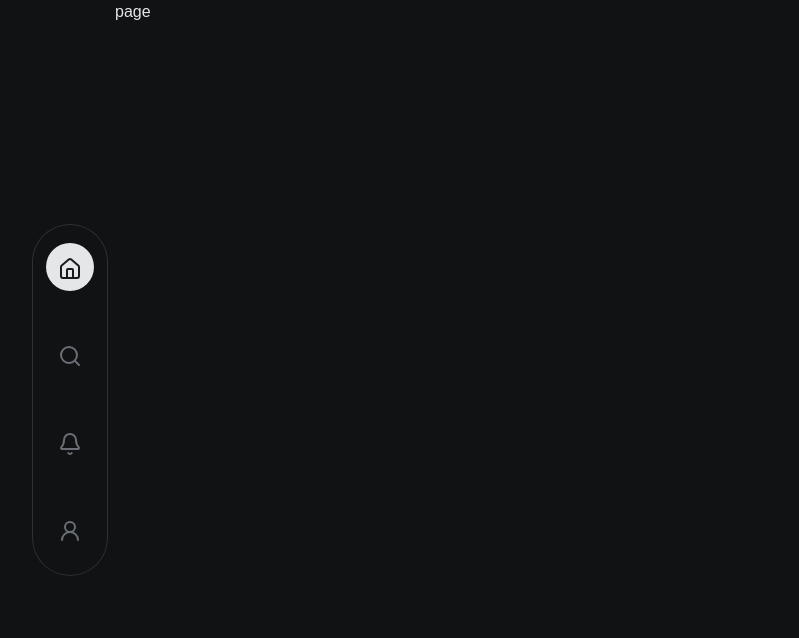
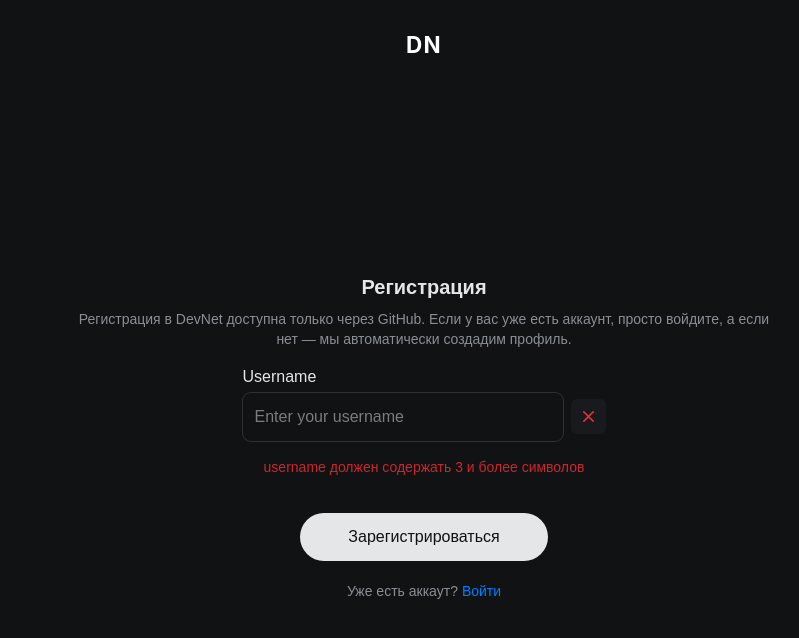
Before and after one commit to lvd536/devnet, a Next.js app: page /register in a window 1280 px wide. Shown: the top 638 px of the page, without its empty margins (216-1015 px from the left). Built offline with nearby package versions, Linux system fonts and the light colour scheme; no server answers; the database is empty.

Commit message:
- Implemented auth pages - Edit browser routes - Add logo svg

```diff
--- a/app/(auth)/layout.tsx
+++ b/app/(auth)/layout.tsx
@@ -5,7 +5,6 @@ import { useRouter } from "next/navigation";
 import { onAuthStateChanged } from "firebase/auth";
 import { auth } from "@/lib/firebase";
 import { browserRoutes } from "@/consts/browserRoutes";
-import NavBar from "@/components/NavBar";
 
 export default function AuthLayout({
     children,
@@ -31,7 +30,6 @@ export default function AuthLayout({
 
     return (
         <>
-            <NavBar />
             <main className="w-full lg:w-[700px] h-full">{children}</main>
         </>
     );
--- a/app/(auth)/login/page.tsx
+++ b/app/(auth)/login/page.tsx
@@ -1,3 +1,37 @@
+import { browserRoutes } from "@/consts/browserRoutes";
+import logo from "@/public/logo.svg";
+import Image from "next/image";
+import Link from "next/link";
+
 export default function page() {
-    return <div>page</div>;
+    return (
+        <div className="flex flex-col w-full h-full items-center gap-2 py-6">
+            <Image src={logo} alt="logo icon" width={90} height={54} />
+            <div className="flex h-full flex-col items-center justify-center gap-4">
+                <div className="flex flex-col gap-2 mt-5">
+                    <h1 className="font-semibold text-xl text-text text-center">
+                        Вход
+                    </h1>
+                    <p className="text-text-secondary font-medium text-sm text-center">
+                        В DevNet можно войти только через GitHub. Если у вас ещё
+                        нет аккаунта, просто зарегистрируйтесь или мы попробуем
+                        автоматически создать профиль и подставить username из
+                        вашего GitHub.
+                    </p>
+                </div>
+                <button className="h-12 px-12 rounded-full bg-text text-background font-medium mt-5">
+                    Войти с помощью GitHub
+                </button>
+                <div className="flex gap-1 font-medium text-sm mt-1">
+                    <p className="text-text-secondary">Еще нет аккаута?</p>
+                    <Link
+                        href={browserRoutes.auth.register.link}
+                        className="text-[#0080FF]"
+                    >
+                        Зарегистрироваться
+                    </Link>
+                </div>
+            </div>
+        </div>
+    );
 }
--- a/app/(auth)/register/page.tsx
+++ b/app/(auth)/register/page.tsx
@@ -1,3 +1,111 @@
+"use client";
+
+import { browserRoutes } from "@/consts/browserRoutes";
+import logo from "@/public/logo.svg";
+import {
+    checkUsernameExists,
+    loginWithGithub,
+} from "@/utils/firebaseFunctions";
+import Image from "next/image";
+import Link from "next/link";
+import { useEffect, useState } from "react";
+import { X, Check } from "lucide-react";
+
 export default function page() {
-    return <div>page</div>;
+    const [username, setUsername] = useState<string>("");
+    const [usernameExists, setUsernameExists] = useState<boolean>(true);
+    const [error, setError] = useState<string | null>(null);
+
+    useEffect(() => {
+        const unsubscribe = setTimeout(
+            async () => await validateUsername(username),
+            250,
+        );
+
+        return () => clearTimeout(unsubscribe);
+    }, [username]);
+
+    const handleRegister = () => {
+        validateUsername(username).then(() => {
+            if (error || usernameExists) return;
+            loginWithGithub(username);
+        });
+    };
+
+    const validateUsername = async (username: string) => {
+        setError(null);
+        if (username.length < 3)
+            setError("username должен содержать 3 и более символов");
+
+        const regex = /[^a-zA-Z0-9]/;
+        if (regex.test(username))
+            setError("username не может содержать спец. символы");
+
+        const isUsernameExists = await checkUsernameExists(username);
+        setUsernameExists(isUsernameExists);
+        if (!username) setUsernameExists(true);
+    };
+
+    return (
+        <div className="flex flex-col w-full h-full items-center gap-2 py-6">
+            <Image src={logo} alt="logo icon" width={90} height={54} />
+            <div className="flex h-full flex-col items-center justify-center gap-4">
+                <div className="flex flex-col gap-2 mt-5">
+                    <h1 className="font-semibold text-xl text-text text-center">
+                        Регистрация
+                    </h1>
+                    <p className="text-text-secondary font-medium text-sm text-center">
+                        Регистрация в DevNet доступна только через GitHub. Если
+                        у вас уже есть аккаунт, просто войдите, а если нет — мы
+                        автоматически создадим профиль.
+                    </p>
+                </div>
+                <div className="flex flex-col items-start justify-center gap-1">
+                    <label htmlFor="usernameInput" className="">
+                        Username
+                    </label>
+                    <div className="flex items-center gap-2">
+                        <input
+                            type="text"
+                            name="usernameInput"
+                            id="usernameInput"
+                            placeholder="Enter your username"
+                            className="p-3 w-80 ring ring-border rounded-lg outline-0 focus:ring-border-light"
+                            value={username}
+                            onChange={(e) => setUsername(e.target.value)}
+                        />
+                        {usernameExists ? (
+                            <X
+                                className="p-2 bg-card rounded-md text-red-500"
+                                width={35}
+                                height={35}
+                            />
+                        ) : (
+                            <Check
+                                className="p-2 bg-card rounded-md text-green-500"
+                                width={35}
+                                height={35}
+                            />
+                        )}
+                    </div>
+                </div>
+                <p className="text-red-500/80 text-sm">{error}</p>
+                <button
+                    className="h-12 px-12 rounded-full bg-text text-background font-medium mt-5"
+                    onClick={handleRegister}
+                >
+                    Зарегистрироваться
+                </button>
+                <div className="flex gap-1 font-medium text-sm mt-1">
+                    <p className="text-text-secondary">Уже есть аккаут?</p>
+                    <Link
+                        href={browserRoutes.auth.login.link}
+                        className="text-[#0080FF]"
+                    >
+                        Войти
+                    </Link>
+                </div>
+            </div>
+        </div>
+    );
 }
--- a/app/layout.tsx
+++ b/app/layout.tsx
@@ -4,12 +4,12 @@ import "./globals.css";
 
 const geistSans = Geist({
     variable: "--font-geist-sans",
-    subsets: ["latin"],
+    subsets: ["latin", "cyrillic"],
 });
 
 const geistMono = Geist_Mono({
     variable: "--font-geist-mono",
-    subsets: ["latin"],
+    subsets: ["latin", "cyrillic"],
 });
 
 export const metadata: Metadata = {
@@ -25,7 +25,7 @@ export default function RootLayout({
     return (
         <html lang="en">
             <body
-                className={`${geistSans.variable} ${geistMono.variable} antialiased flex justify-center items-center h-screen gap-2 bg-background dark`}
+                className={`${geistSans.variable} ${geistMono.variable} antialiased flex justify-center items-center h-screen gap-4 bg-background dark`}
             >
                 {children}
             </body>
--- a/consts/browserRoutes.ts
+++ b/consts/browserRoutes.ts
@@ -21,4 +21,12 @@ export const browserRoutes = {
             link: "/register",
         },
     },
+    explore: {
+        name: "Explore page",
+        link: "/explore",
+    },
+    notifications: {
+        name: "Notify page",
+        link: "/notifications",
+    },
 } as const;
--- /dev/null
+++ b/utils/firebaseFunctions.ts
@@ -0,0 +1,93 @@
+import {
+    signInWithPopup,
+    GithubAuthProvider,
+    OAuthCredential,
+    UserCredential,
+} from "firebase/auth";
+import {
+    collection,
+    doc,
+    getDoc,
+    getDocs,
+    query,
+    runTransaction,
+    serverTimestamp,
+    where,
+} from "firebase/firestore";
+import { auth, db } from "@/lib/firebase";
+
+export async function loginWithGithub(desiredUsername?: string) {
+    const provider = new GithubAuthProvider();
+
+    const result: UserCredential = await signInWithPopup(auth, provider);
+    const user = result.user;
+
+    const credential: OAuthCredential | null =
+        GithubAuthProvider.credentialFromResult(result);
+
+    const accessToken = credential?.accessToken ?? null;
+
+    let githubLogin: string | null = null;
+    if (accessToken) {
+        try {
+            const res = await fetch("https://api.github.com/user", {
+                headers: {
+                    Authorization: `Bearer ${accessToken}`,
+                    Accept: "application/vnd.github+json",
+                },
+            });
+            if (res.ok) {
+                const json = await res.json();
+                githubLogin = json.login ?? null;
+            } else {
+                console.warn("GitHub /user returned non-OK:", res.status);
+            }
+        } catch (err) {
+            console.warn("Failed to fetch GitHub user:", err);
+        }
+    }
+
+    const userRef = doc(db, "users", user.uid);
+    const userSnap = await getDoc(userRef);
+    const isFirstAuth = !userSnap.exists();
+
+    if (isFirstAuth) {
+        if (desiredUsername) {
+            const exists = await checkUsernameExists(desiredUsername);
+            if (exists) {
+                throw new Error("username_already_taken");
+            }
+        }
+        await runTransaction(db, async (tx) => {
+            const snap = await tx.get(userRef);
+            if (snap.exists()) return;
+
+            const chosenUsername =
+                desiredUsername ?? githubLogin ?? user.displayName ?? user.uid;
+
+            tx.set(userRef, {
+                username: chosenUsername,
+                githubUsername: githubLogin ?? null,
+                avatarUrl: user.photoURL ?? null,
+                bio: "",
+                xp: 0,
+                level: 0,
+                followersCount: 0,
+                followingCount: 0,
+                postsCount: 0,
+                projectsCount: 0,
+                lastSyncAt: null,
+                createdAt: serverTimestamp(),
+            });
+        });
+    }
+
+    return { isFirstAuth, uid: user.uid, githubLogin };
+}
+
+export async function checkUsernameExists(username: string): Promise<boolean> {
+    const usersRef = collection(db, "users");
+    const q = query(usersRef, where("username", "==", username));
+    const snap = await getDocs(q);
+    return !snap.empty;
+}
```
Also changed, not shown: public/logo.svg (added).
